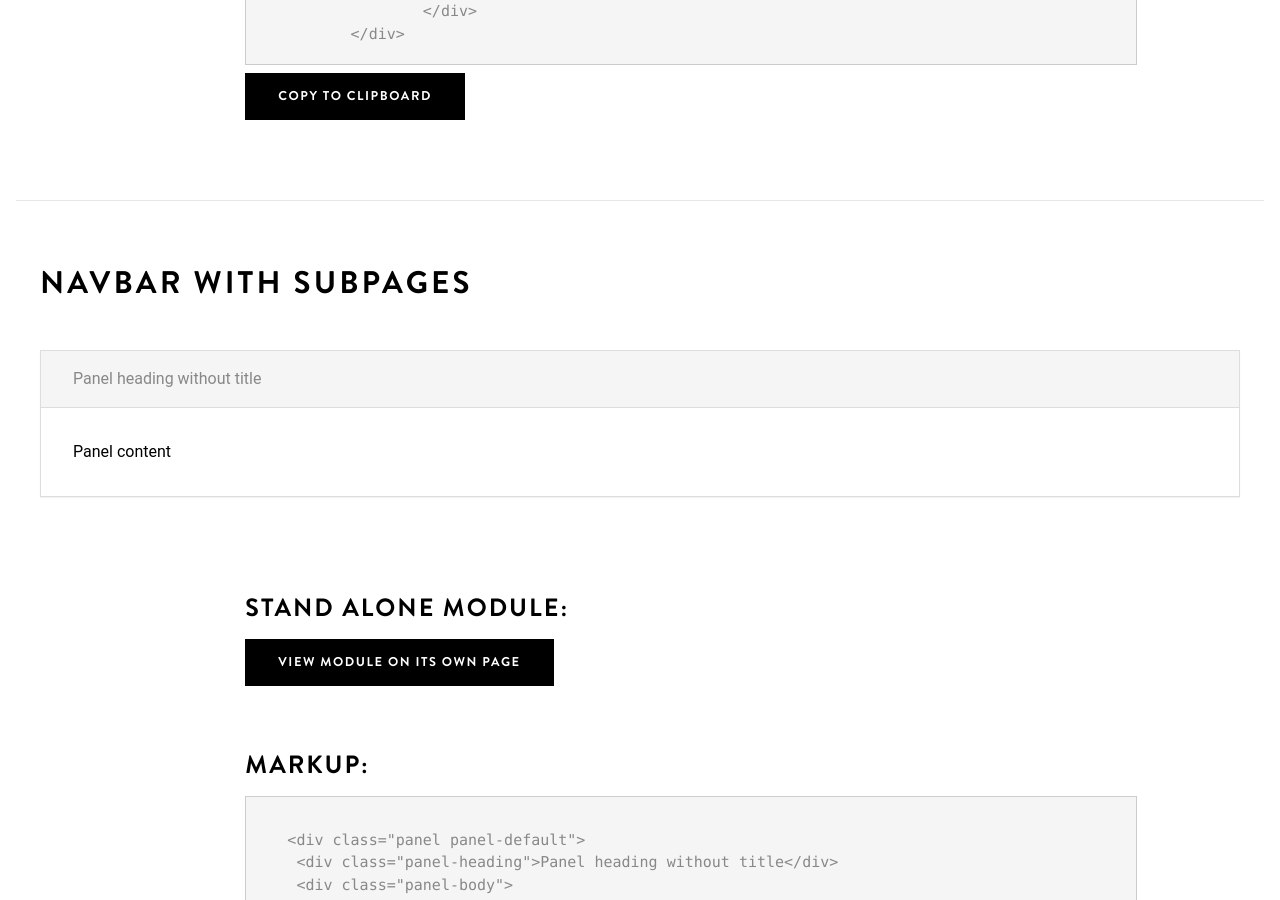
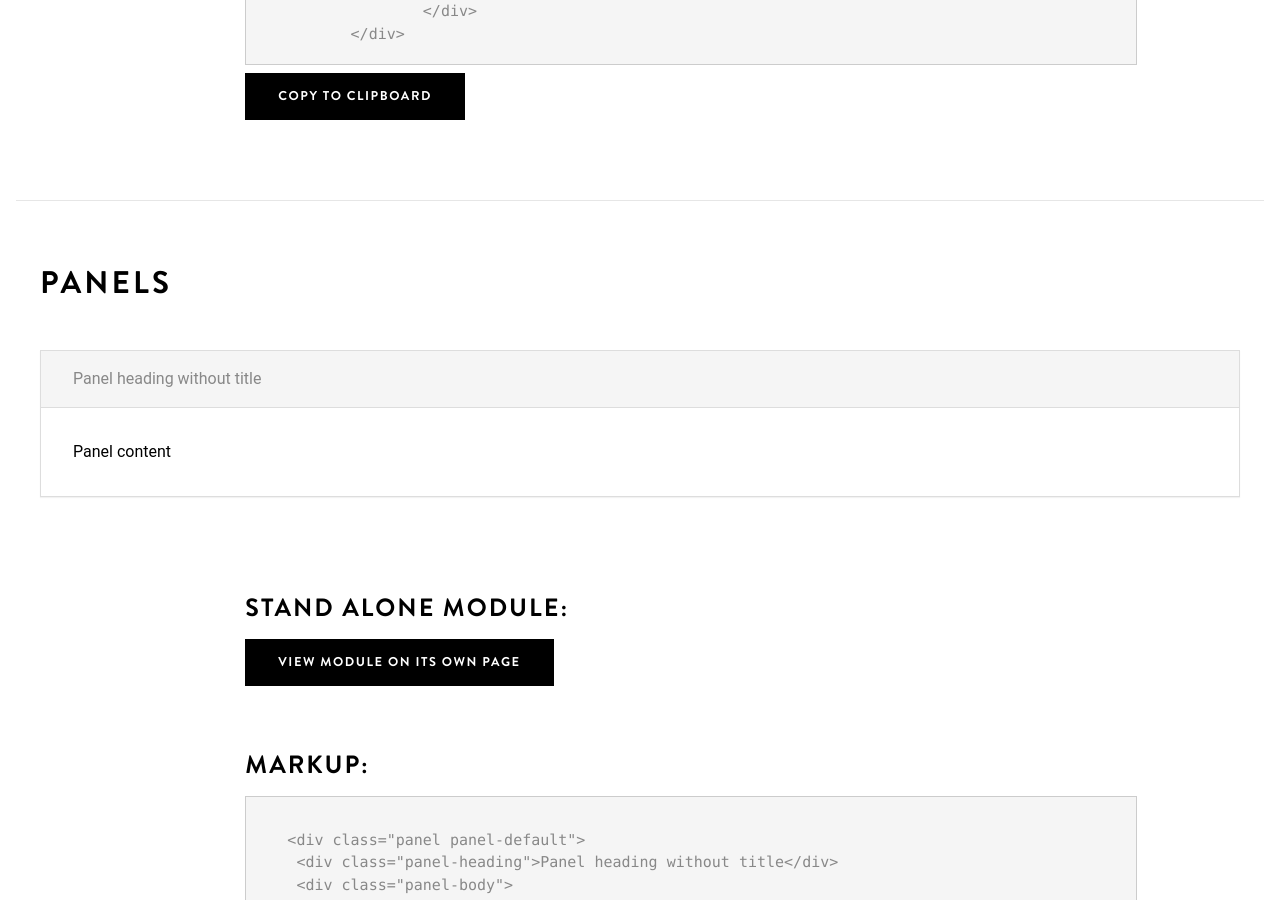
Before and after one commit to generationtux/styleguide, a Jekyll site: the page built from modules.html, in a window 1280 px wide and 900 px high, scrolled down 9460 px. Built offline with Jekyll 4.4.1, drawn with Linux system fonts in a browser that asks for light colours.

Commit message:
updates panel module title

```diff
--- a/_modules/panel.html
+++ b/_modules/panel.html
@@ -1,5 +1,5 @@
 ---
-title: Navbar with Subpages
+title: Panels
 ---
 
 <div class="panel panel-default">
```
